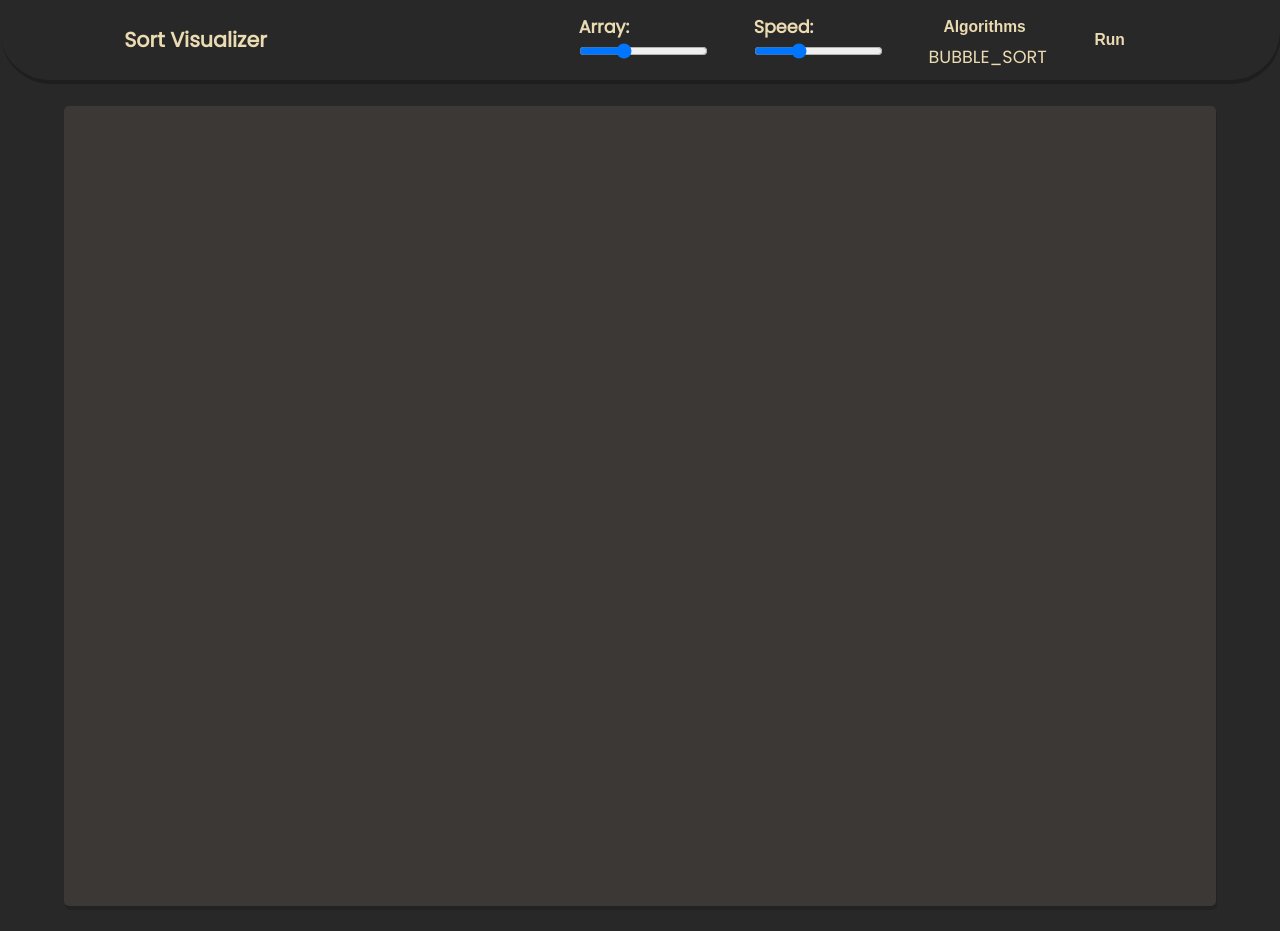
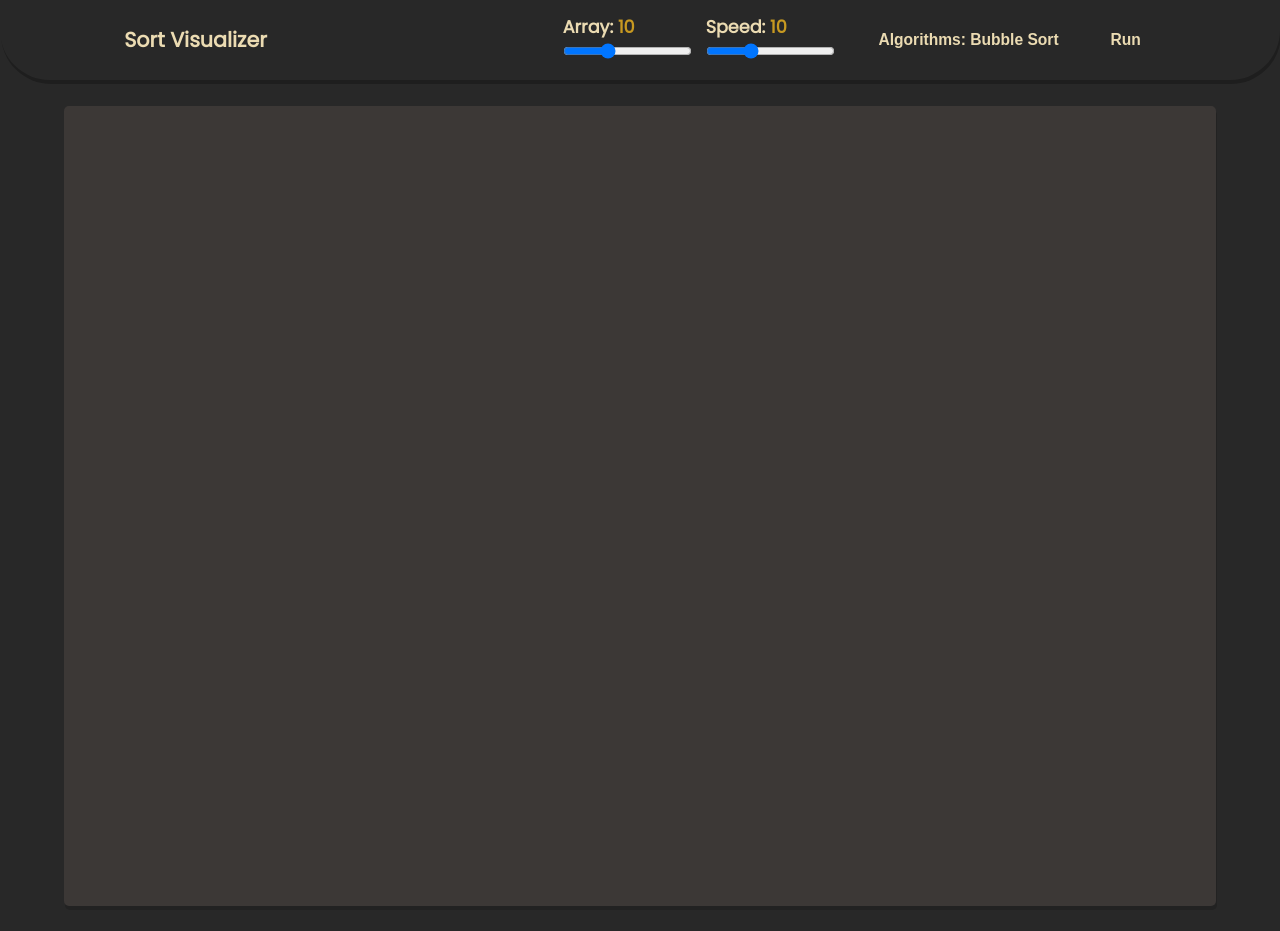
Before and after one commit to JavierPoduje/Sort-Visualizer, a React app: page / in a window 1280 px wide. Built offline with nearby package versions, Linux system fonts and the light colour scheme; some icons are missing.

Commit message:
Display context info in Navbar component

```diff
--- a/src/components/Bar/bar.scss
+++ b/src/components/Bar/bar.scss
@@ -6,4 +6,5 @@
   background-color: map-get($colors, gray);
   width: 1.5rem;
   margin: 0.5rem 0.5rem 3rem;
+  transition: all 0.27s ease;
 }
--- a/src/components/Dropdown/Dropdown.tsx
+++ b/src/components/Dropdown/Dropdown.tsx
@@ -12,13 +12,17 @@ type item = {
 interface IDropdown {
   title: string;
   items: item[];
+  info?: string;
 }
 
-const Dropdown: React.FC<IDropdown> = ({ title, items }: IDropdown) => {
+const Dropdown: React.FC<IDropdown> = ({ title, items, info }: IDropdown) => {
   return (
     <div className="dropdown">
       <button>
-        <h3>{title}</h3>
+        <h3>
+          {/* TODO: info doesn't display his tag... */}
+          {title} {info ?? <span className="info">{info}</span>}
+        </h3>
       </button>
       <ul>
         {items.map((item, idx) => (
--- a/src/components/Dropdown/dropdown.scss
+++ b/src/components/Dropdown/dropdown.scss
@@ -5,6 +5,10 @@
   justify-content: center;
   position: relative;
   font-size: 1rem;
+
+  .info {
+    color: map-get($colors, yellow);
+  }
 
   ul {
     background: map-get($colors, fg);
--- a/src/modules/Navbar/Navbar.tsx
+++ b/src/modules/Navbar/Navbar.tsx
@@ -32,6 +32,14 @@ const Navbar: React.FC = () => {
     return b;
   };
 
+  const algorithmLabels = {
+    MERGE_SORT: 'Merge Sort',
+    QUICK_SORT: 'Quick Sort',
+    BUBBLE_SORT: 'Bubble Sort',
+    INSERTION_SORT: 'Insertion Sort',
+    HEAP_SORT: 'Heap Sort',
+  };
+
   return (
     <nav className="navbar">
       <section className="logo-container">
@@ -46,7 +54,9 @@ const Navbar: React.FC = () => {
       </section>
       <ul className="items">
         <li className="item">
-          <h4>Array: </h4>
+          <h4>
+            Array: <span className="info">{numberOfBars}</span>
+          </h4>
           <input
             className="range-input"
             type="range"
@@ -62,7 +72,9 @@ const Navbar: React.FC = () => {
           />
         </li>
         <li className="item">
-          <h4>Speed: </h4>
+          <h4>
+            Speed: <span className="info">{speed}</span>
+          </h4>
           <input
             className="range-input"
             type="range"
@@ -77,9 +89,10 @@ const Navbar: React.FC = () => {
             }}
           />
         </li>
-        <li className="item" style={{ width: '7rem' }}>
+        <li className="item" style={{ width: '15rem' }}>
           <Dropdown
-            title="Algorithms"
+            title="Algorithms: "
+            info={algorithmLabels[algorithm]}
             items={[
               {
                 title: 'Merge Sort',
@@ -118,7 +131,6 @@ const Navbar: React.FC = () => {
               },
             ]}
           />
-          <span>{algorithm}</span>
         </li>
         <li className="item">
           <Button title={'Run'} />
--- a/src/modules/Navbar/navbar.scss
+++ b/src/modules/Navbar/navbar.scss
@@ -23,6 +23,9 @@
     .item {
       cursor: pointer;
       height: 100%;
+      .info {
+        color: map-get($colors, yellow);
+      }
     }
 
     // TODO: add this a propper color
```
